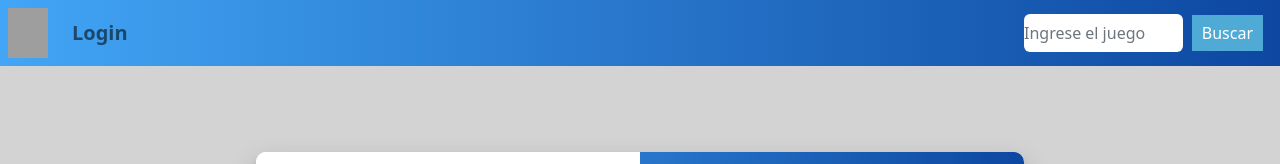
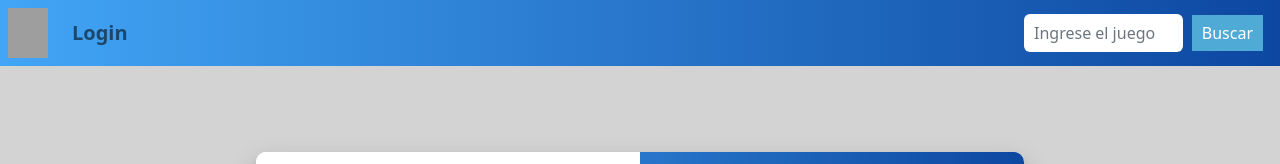
Before and after one commit to Luchoragusa/MachineStore-Front, an Angular app: page /login in a window 1280 px wide. Shown: the top 164 px of the page. Built offline with nearby package versions, Linux system fonts and the light colour scheme; sample sign-in values are in the browser's storage; grey boxes are pictures that could not be loaded.

Commit message:
css navbar

```diff
--- a/src/app/componentes/navbar/navbar.component.css
+++ b/src/app/componentes/navbar/navbar.component.css
@@ -46,3 +46,10 @@ input[type=submit] {
 	margin: 1px 1px;
 	cursor: pointer;
 }
+.search-box{
+	padding-left: 10px;
+}
+
+.btn-buscar{
+	border: 10px;
+}
--- a/src/app/componentes/navbar/navbar.component.html
+++ b/src/app/componentes/navbar/navbar.component.html
@@ -24,7 +24,7 @@
         </div>
         <div class="searchbox">
         <form class="d-flex" role="search">
-            <input class="form-control me-2" type="search" placeholder="Ingrese el juego" aria-label="Search">
+            <input class="form-control me-2 search-box" type="search" placeholder="Ingrese el juego" aria-label="Search">
             <input type="submit" value="Buscar"/>
         </form>
         </div>
```
